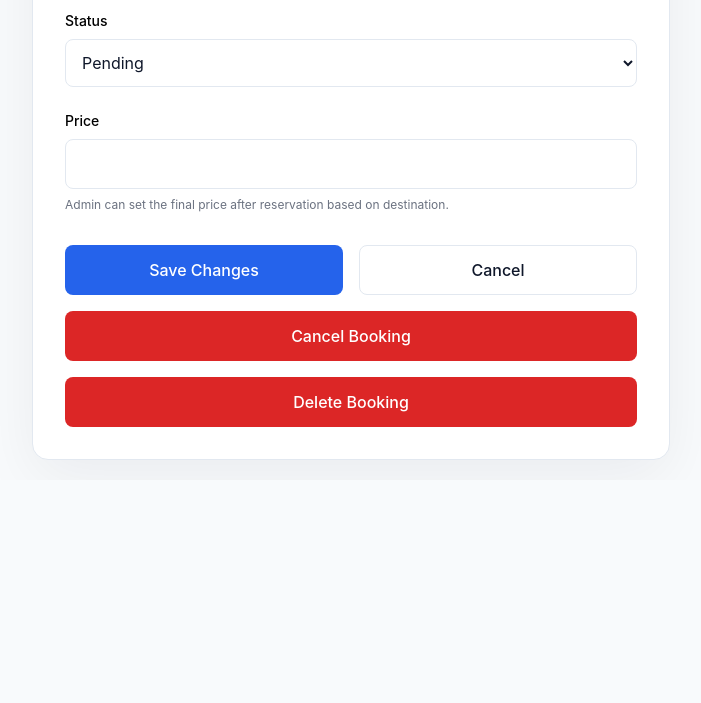
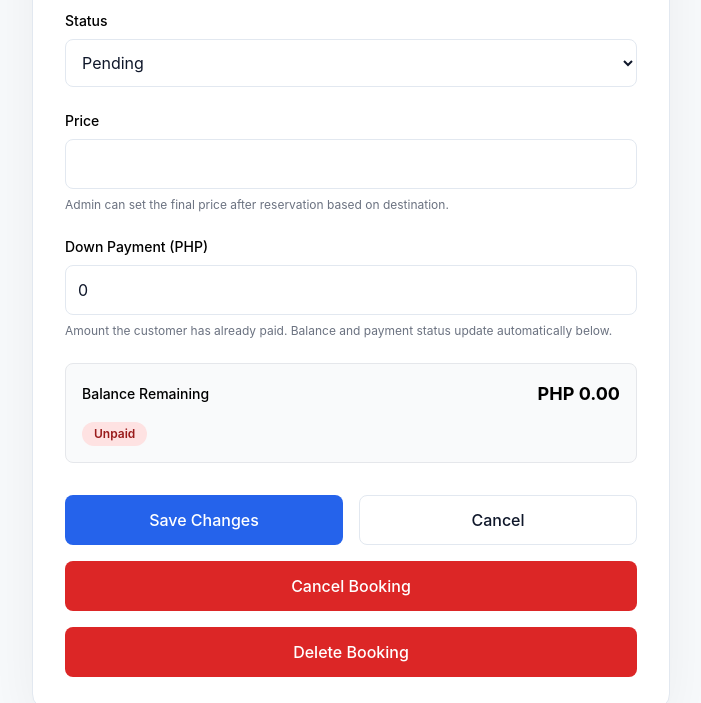
Before and after one commit to gavelorenzabcm-creator/Bus-and-Resort-booking, a Flask app: template admin_site/templates/edit_booking.html in a window 1280 px wide. Shown: the part 716-1419 px from the top of the page, without its empty margins (289-990 px from the left). Before the commit the page ends 1176 px from the top, so only its background shows below. Run offline with Flask 3, Linux system fonts and the light colour scheme; the template is opened without the code that fills it, so the values that code supplies are empty; some libraries are stand-ins or nearby versions.

Commit message:
Add down payment tracking with balance and paid status

```diff
--- a/admin_site/templates/edit_booking.html
+++ b/admin_site/templates/edit_booking.html
@@ -99,15 +99,32 @@
                     </div>
                     <div>
                         <label class="block text-sm font-medium text-black mb-2">Total cost (PHP)</label>
-                        <input type="number" step="1" min="0" name="total_cost" value="{{ booking.total_cost or booking.price or 0 }}" class="admin-input w-full p-3 rounded-lg">
+                        <input type="number" step="1" min="0" name="total_cost" id="price-basis-input" value="{{ booking.total_cost or booking.price or 0 }}" class="admin-input w-full p-3 rounded-lg">
                     </div>
                 {% else %}
                     <div class="md:col-span-2">
                         <label class="block text-sm font-medium text-black mb-2">Price</label>
-                        <input type="number" step="0.01" name="price" value="{{ booking.price }}" class="admin-input w-full p-3 rounded-lg">
+                        <input type="number" step="0.01" name="price" id="price-basis-input" value="{{ booking.price }}" class="admin-input w-full p-3 rounded-lg">
                         <p class="text-xs text-gray-500 mt-2">Admin can set the final price after reservation based on destination.</p>
                     </div>
                 {% endif %}
+
+                <!-- Down Payment / Balance tracking -->
+                <div class="md:col-span-2">
+                    <label class="block text-sm font-medium text-black mb-2">Down Payment (PHP)</label>
+                    <input type="number" step="0.01" min="0" name="down_payment" id="down-payment-input" value="{{ booking.down_payment or 0 }}" class="admin-input w-full p-3 rounded-lg">
+                    <p class="text-xs text-gray-500 mt-2">Amount the customer has already paid. Balance and payment status update automatically below.</p>
+                </div>
+
+                <div class="md:col-span-2 p-4 rounded-lg bg-gray-50 border border-gray-200">
+                    <div class="flex items-center justify-between flex-wrap gap-2">
+                        <span class="text-sm font-medium text-black">Balance Remaining</span>
+                        <span id="balance-display" class="text-lg font-bold text-black">PHP 0.00</span>
+                    </div>
+                    <div class="mt-3">
+                        <span id="payment-status-badge" class="inline-block px-3 py-1 rounded-full text-xs font-semibold"></span>
+                    </div>
+                </div>
             </div>
 
             <div class="flex gap-4 mt-8">
@@ -130,4 +147,43 @@
             </button>
         </form>
     </div>
+</div>
+
+<script>
+(function () {
+    const priceInput = document.getElementById('price-basis-input');
+    const downPaymentInput = document.getElementById('down-payment-input');
+    const balanceDisplay = document.getElementById('balance-display');
+    const statusBadge = document.getElementById('payment-status-badge');
+
+    function formatPHP(amount) {
+        return 'PHP ' + amount.toLocaleString('en-PH', { minimumFractionDigits: 2, maximumFractionDigits: 2 });
+    }
+
+    function updateBalance() {
+        const price = parseFloat(priceInput?.value || 0) || 0;
+        const downPayment = parseFloat(downPaymentInput?.value || 0) || 0;
+        const balance = Math.max(0, price - downPayment);
+
+        if (balanceDisplay) balanceDisplay.textContent = formatPHP(balance);
+
+        if (!statusBadge) return;
+
+        if (price > 0 && downPayment >= price) {
+            statusBadge.textContent = 'Paid';
+            statusBadge.className = 'inline-block px-3 py-1 rounded-full text-xs font-semibold bg-green-100 text-green-800';
+        } else if (downPayment > 0) {
+            statusBadge.textContent = 'Partially Paid';
+            statusBadge.className = 'inline-block px-3 py-1 rounded-full text-xs font-semibold bg-yellow-100 text-yellow-800';
+        } else {
+            statusBadge.textContent = 'Unpaid';
+            statusBadge.className = 'inline-block px-3 py-1 rounded-full text-xs font-semibold bg-red-100 text-red-800';
+        }
+    }
+
+    if (priceInput) priceInput.addEventListener('input', updateBalance);
+    if (downPaymentInput) downPaymentInput.addEventListener('input', updateBalance);
+    updateBalance();
+})();
+</script>
 {% endblock %}
--- a/shared/db.py
+++ b/shared/db.py
@@ -385,6 +385,10 @@ def init_db():
             """
         )
 
+        # Down payment tracking (added after initial launch — safe to run repeatedly)
+        conn.execute("ALTER TABLE BusBookings ADD COLUMN IF NOT EXISTS down_payment REAL DEFAULT 0")
+        conn.execute("ALTER TABLE ResortBookings ADD COLUMN IF NOT EXISTS down_payment REAL DEFAULT 0")
+
         conn.commit()
         _db_initialized = True
     finally:
```
Also changed, not shown: admin_site/admin_app.py (+8 -4 lines), admin_site/templates/admin_bus_requests.html (+15 -2 lines), admin_site/templates/admin_resort_requests.html (+15 -2 lines).
